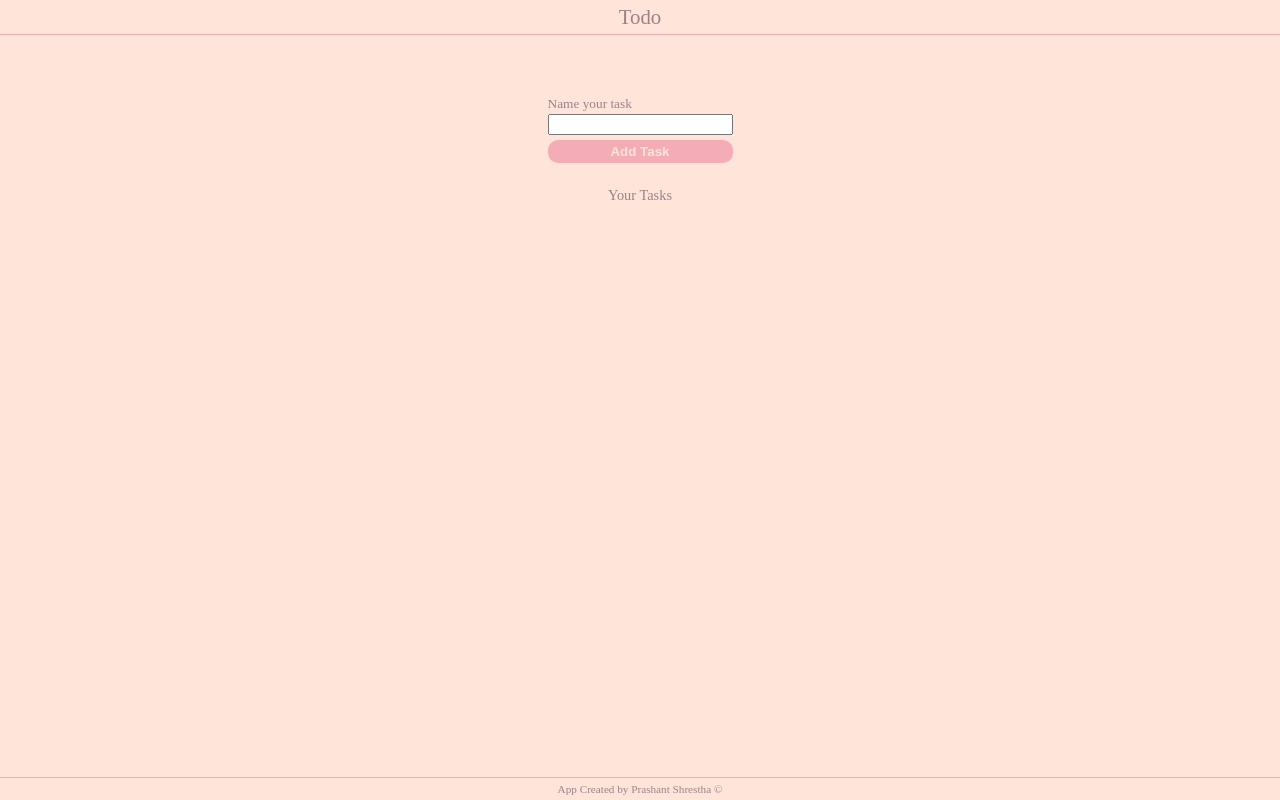
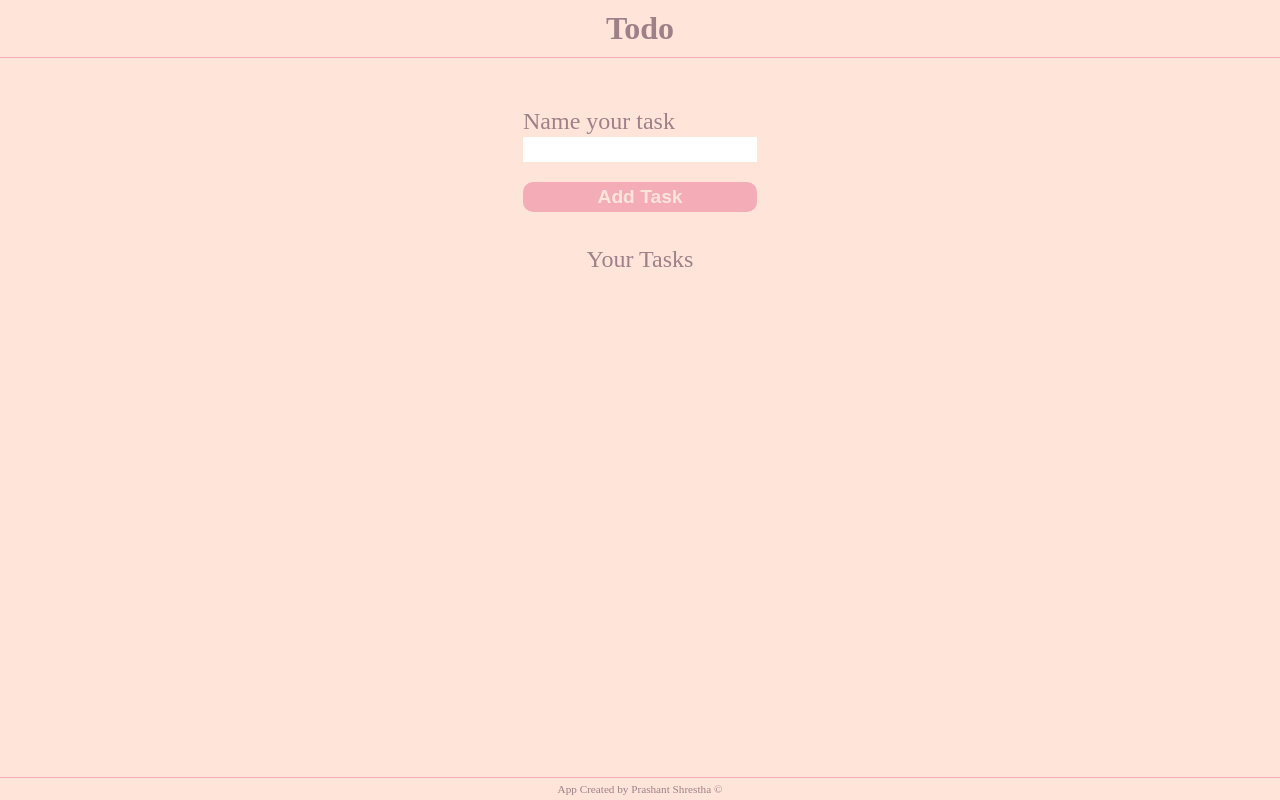
Before and after one commit to prashantStha308/siddhartaTodo, a website: page www/index.html in a window 1280 px wide. Drawn offline with Linux system fonts and the light colour scheme.

Commit message:
updated fonts

```diff
--- a/www/index.css
+++ b/www/index.css
@@ -30,17 +30,17 @@ ul,li{
 }
 
 .text-md{
-    font-size: 0.9rem;
+    font-size: 1.5rem;
 }
 
 .text-lg{
-    font-size: 1.5rem;
+    font-size: 2rem;
 }
 
 .app-title{
-    font-size: 1.3rem;
-    padding: 5px 0;
+    padding: 10px 0;
     margin: 0;
+    font-weight: bold;
 }
 
 .header-container{
@@ -65,7 +65,7 @@ ul,li{
     padding: 10px;
     display: flex;
     flex-direction: column;
-    gap: 5px;
+    gap: 20px;
 }
 
 .form-ele{
@@ -74,8 +74,12 @@ ul,li{
     gap: 2px;
 }
 
-.form-ele>label{
-    font-size: smaller;
+.form-ele>input{
+    padding: 2px 4px;
+    outline: none;
+    border: none;
+    color: #9d8189;
+    font-size: 1.1rem;
 }
 
 .btn{
@@ -85,6 +89,7 @@ ul,li{
     font-weight: bold;
     border: none;
     border-radius: 10px;
+    font-size: 1.2rem;
 }
 
 .todo-list-container{
@@ -101,7 +106,6 @@ ul,li{
     justify-items: start;
     width: 70dvw;
     padding: 20px;
-    /* background-color:white; */
 }
 
 .task{
@@ -118,6 +122,7 @@ ul,li{
     padding: 4px 10px;
     border: none;
     border-radius: 5px;
+    font-size: 1.4rem;
 }
 
 .completed{
--- a/www/index.html
+++ b/www/index.html
@@ -8,14 +8,14 @@
 </head>
 <body>
     <header class="header-container" >
-        <p class="app-title" > Todo </p>
+        <p class="app-title text-lg " > Todo </p>
     </header>
 
     <main id="app">
         <section class="form-container">
             <form class="add-task-form" onsubmit="handleAddTask(event)" >
                 <div class="form-ele" >
-                    <label for="taskName"> Name your task </label>
+                    <label class="text-md" for="taskName"> Name your task </label>
                     <input type="text" name="taskName" id="taskName" required >
                 </div>
                 <button class="btn" type="submit"> Add Task </button>
```
Also changed, not shown: .github/workflows/android-build.yaml.
